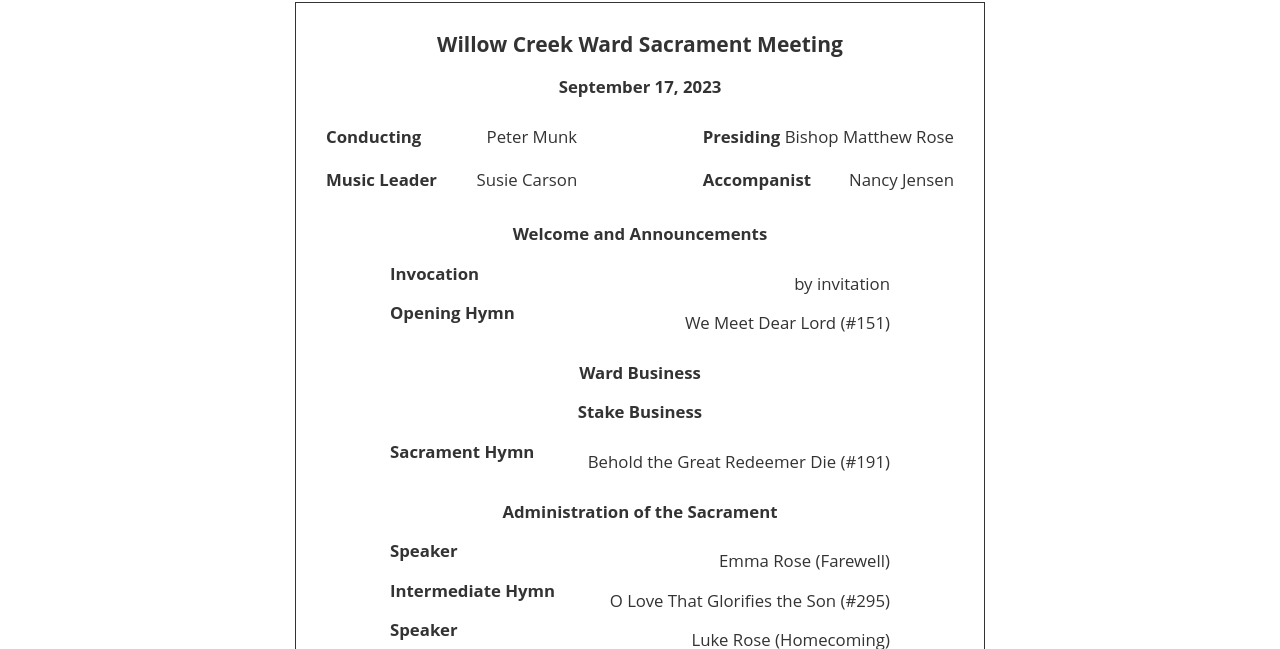
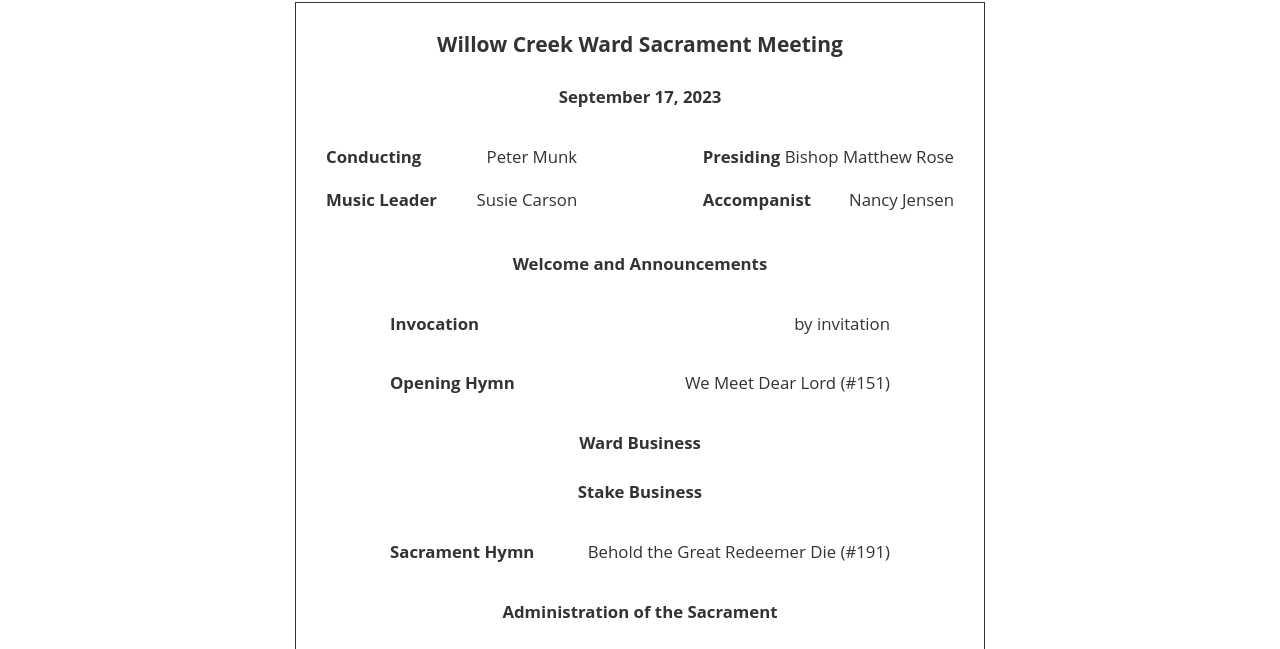
Before and after one commit to samuraijane/willow-creek-news, a React app in the folder react-ui/: page / in a window 1280 px wide. Shown: the part 821-1470 px from the top of the page. Built offline with nearby package versions, Linux system fonts and the light colour scheme; no server answers.

Commit message:
correct minor styling errors

```diff
--- a/react-ui/src/components/leadingImage/leadingImage.scss
+++ b/react-ui/src/components/leadingImage/leadingImage.scss
@@ -1,11 +1,9 @@
 .leading {
-  margin: 30px 0 0 0;
+  margin: 30px auto 0;
+  max-width: 690px;
 
   .b-image {
     &.b-image--leading {
-      // min-height: 320px; // 417px;
-      margin: 0 auto;
-      max-width: 690px;
       opacity: 0;
       transition: opacity 300ms ease-in-out;
     }
@@ -16,7 +14,6 @@
 
   .c-image {
     &.c-image--leading {
-      // min-height: 230px; //353px;
       width: 100%;
     }
   }
--- a/react-ui/src/components/sacrament-meeting/sacrament-meeting.scss
+++ b/react-ui/src/components/sacrament-meeting/sacrament-meeting.scss
@@ -20,8 +20,8 @@
     margin: 30px 0;
 
     @include _mq(intermediate) {
-      margin-bottom: 20px;
-      margin-top: 20px;
+      margin-bottom: 30px;
+      margin-top: 30px;
     }
 
     &:last-child {
@@ -63,9 +63,10 @@
   }
 
   .s-mtg__pair {
+    align-items: center;
     display: flex;
     flex-direction: column;
-    margin: 0 auto;
+    margin: 20px auto;
     max-width: 500px;
 
     @include _mq(intermediate) {
```
